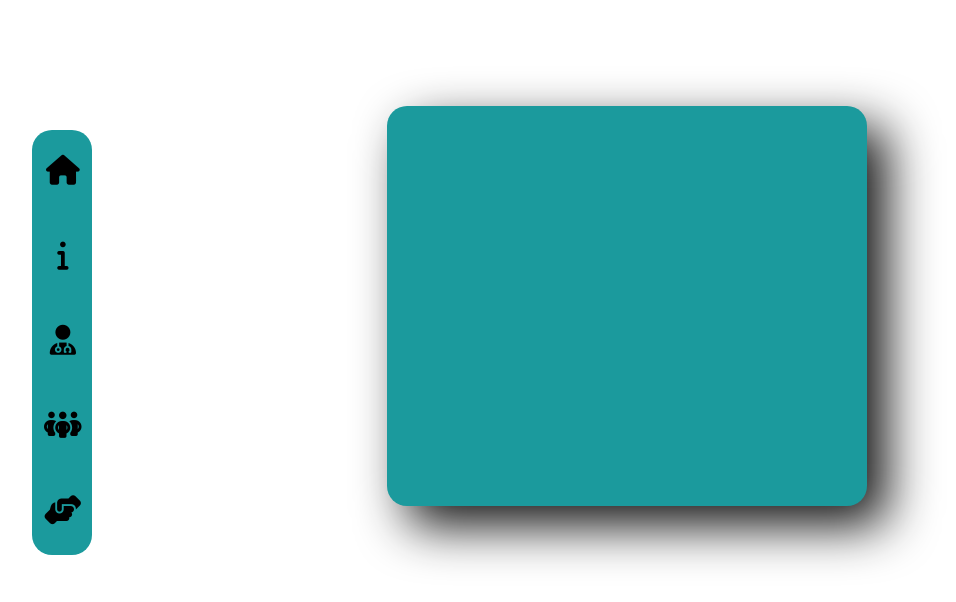
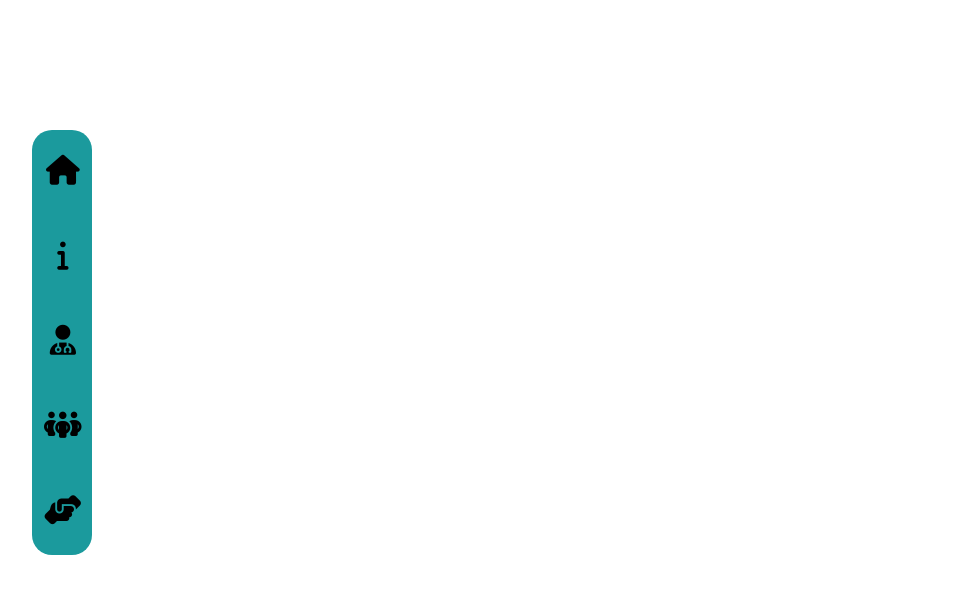
Before and after one commit to Foxtrot-14/Swaasthya-Circle, a React (Create React App) app: page /activities in a window 1280 px wide. Shown: the top 602 px of the page, without its empty margins (13-969 px from the left). Built offline with nearby package versions, Linux system fonts and the light colour scheme.

Commit message:
home-page-fixed

```diff
--- a/src/components/pages/About.css
+++ b/src/components/pages/About.css
@@ -15,6 +15,7 @@ h1 {
 p {
   width: 700px;
   font-size: 20px;
+  font-family: "Helvetica";
 }
 .card1 {
   margin-top: 120px;
--- a/src/components/pages/Activities.css
+++ b/src/components/pages/Activities.css
@@ -1,7 +1,7 @@
 .act {
   height: 100%;
   width: 100%;
-  background: white;
+  background-color: rgb(0, 0, 0);
   min-height: 500px;
   position: absolute;
 }
@@ -11,5 +11,5 @@ h1 {
   letter-spacing: 2px;
   font-size: 40px;
   font-weight: bold;
-  color: white;
+  color: rgb(0, 0, 0);
 }
--- a/src/components/pages/Activities.js
+++ b/src/components/pages/Activities.js
@@ -1,13 +1,11 @@
 import React from "react";
 import Activity from "../Activity";
-import "./Activities.css";
 const Activities = () => {
   return (
     <>
       <div className="act">
         <center>
           <h1>Our Journey So Far...</h1>
-          <Activity />
         </center>
       </div>
     </>
--- a/src/components/pages/Home.css
+++ b/src/components/pages/Home.css
@@ -19,7 +19,7 @@
 }
 .mlogo {
   margin-top: 100px;
-  padding-left: 200px;
+  padding-left: 160px;
   width: 400px;
   height: 400px;
 }
```
